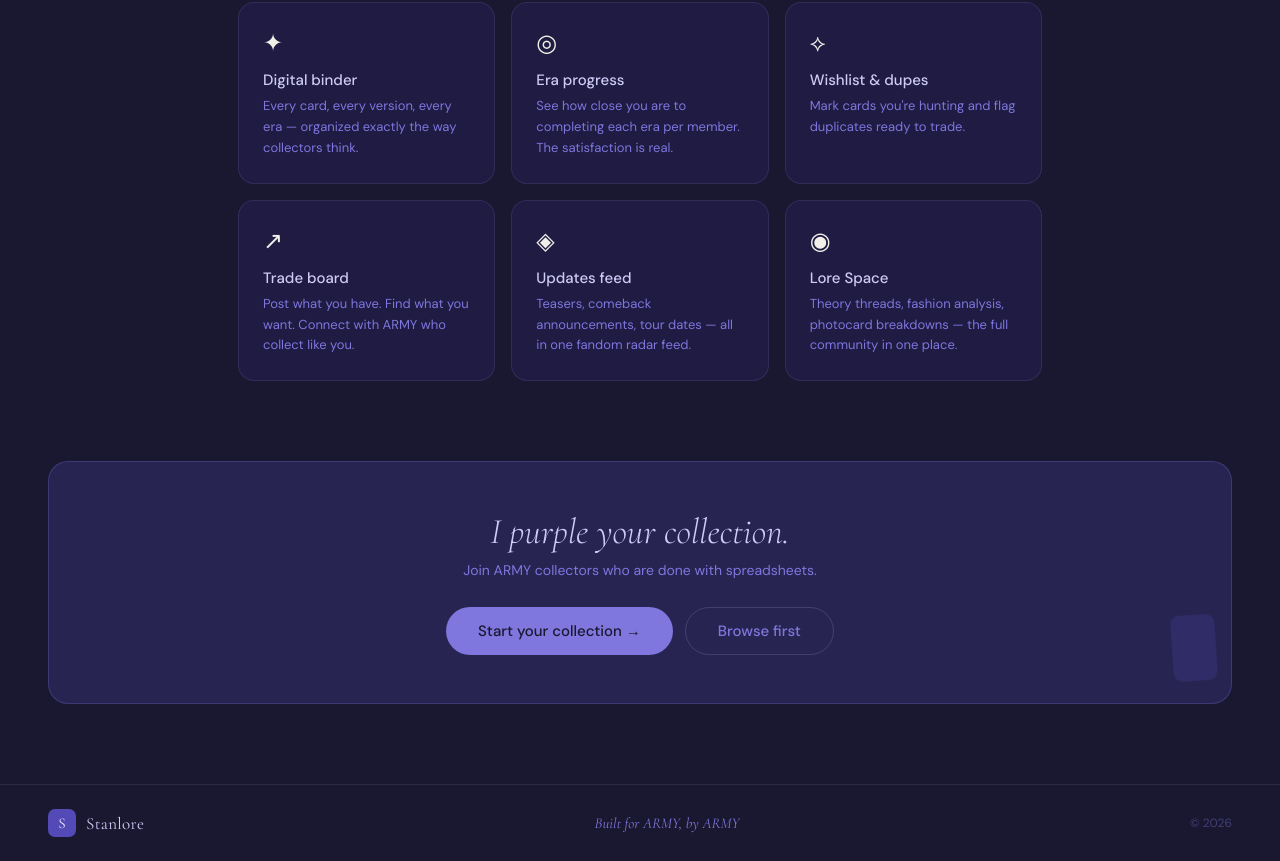
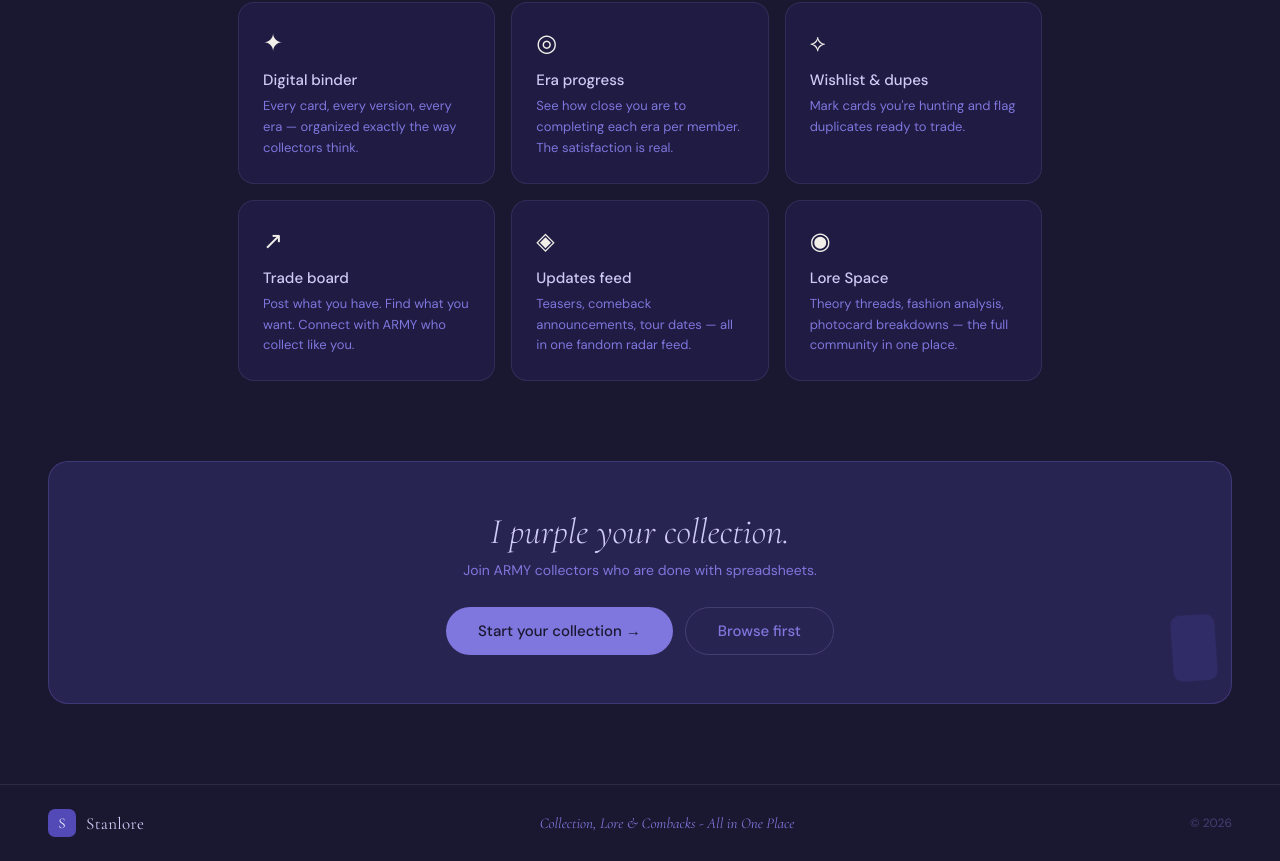
Before and after one commit to JoshiAastha04/StanLore, a React (Vite) app in the folder frontend/: page / in a window 1280 px wide. Shown: the part 1456-2317 px from the top of the page. Built offline with nearby package versions, Linux system fonts and the light colour scheme.

Commit message:
chore: update branding text for footer and browser tab title

```diff
--- a/frontend/package.json
+++ b/frontend/package.json
@@ -1,5 +1,5 @@
 {
-  "name": "my-react-app",
+  "name": "StanLore | Collections, Lore, and Comebacks",
   "private": true,
   "version": "0.0.0",
   "type": "module",
--- a/frontend/src/pages/Landing/LandingPage.jsx
+++ b/frontend/src/pages/Landing/LandingPage.jsx
@@ -267,7 +267,7 @@ export default function LandingPage({ onEnter, onBrowse }) {
                         <div className="logo-mark logo-mark--sm">S</div>
                         <span className="logo-wordmark logo-wordmark--sm">Stanlore</span>
                     </div>
-                    <span className="landing__footer-tagline">Built for ARMY, by ARMY</span>
+                    <span className="landing__footer-tagline">Collection, Lore & Combacks - All in One Place</span>
                     <span className="landing__footer-copy">© {new Date().getFullYear()}</span>
                 </footer>
 
```
